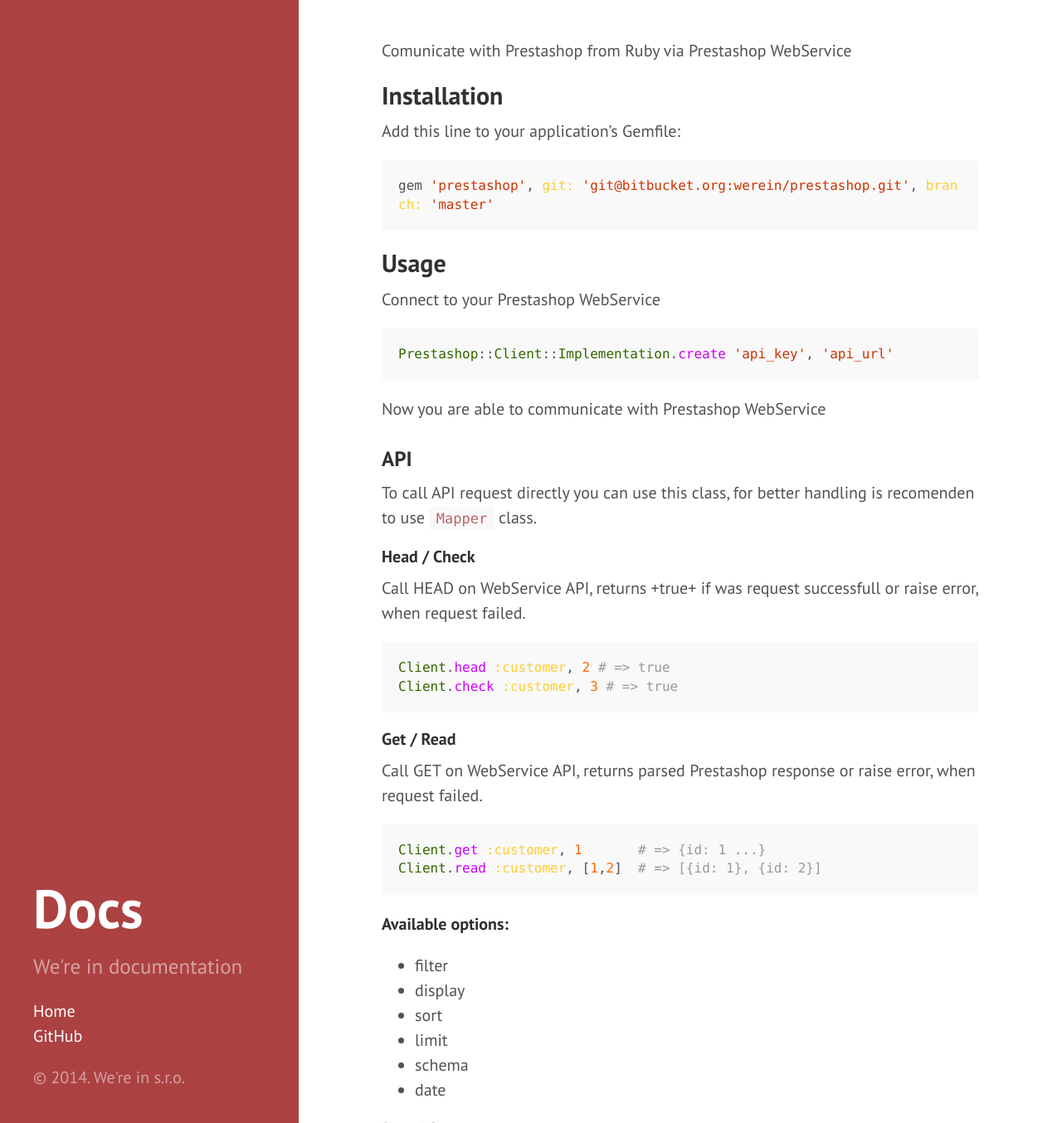
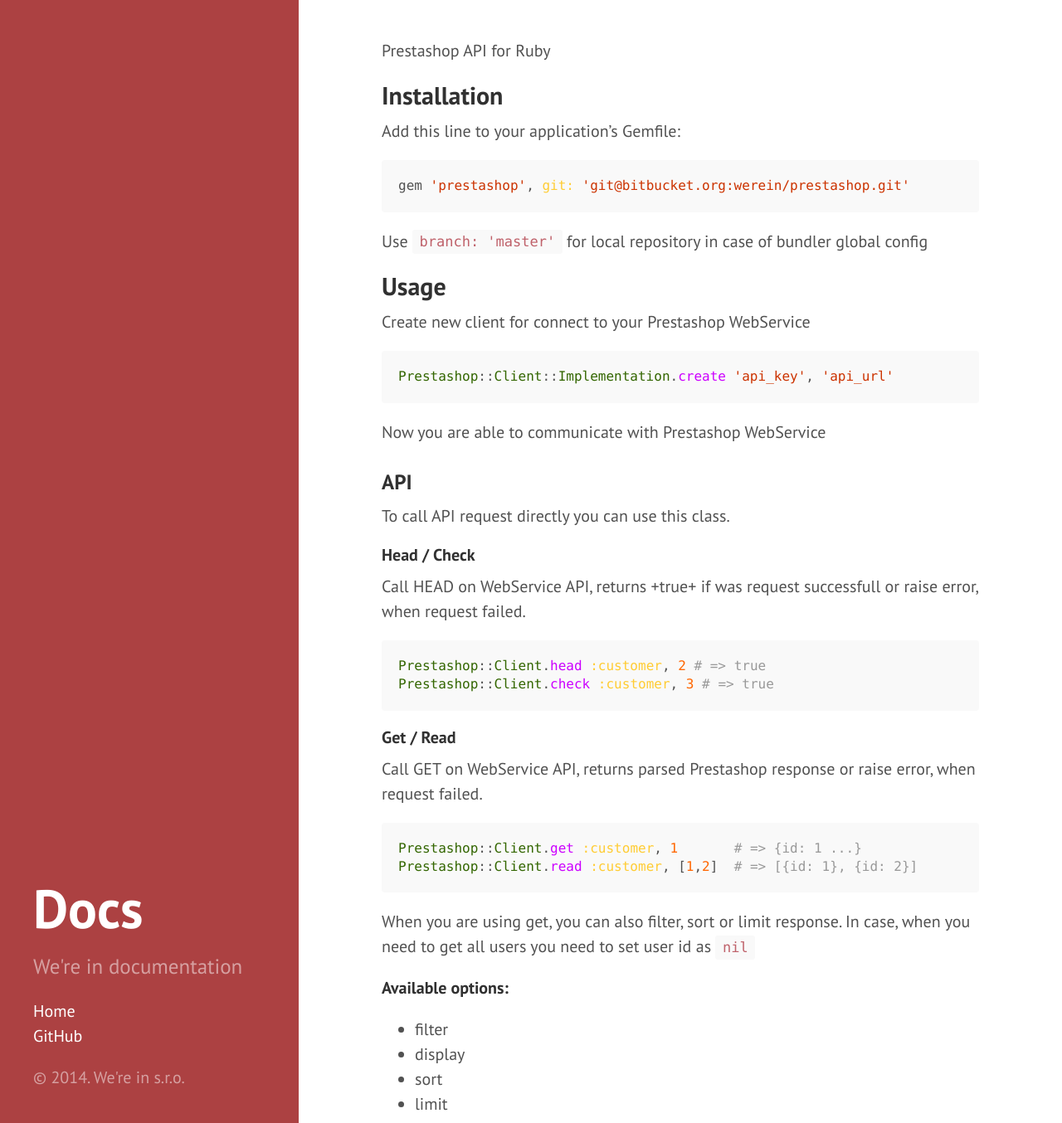
Before and after one commit to werein/werein.github.io, a Jekyll site: the page built from private-gems/prestashop.md, in a window 1280 px wide and 1400 px high, scrolled down 471 px, cut to the strip 46-1400 px from the top of the window. Shown: the whole strip at 83% size. Built offline with Jekyll 4.4.1, drawn with Linux system fonts in a browser that asks for light colours; Markdown is read by kramdown in place of the engine named in the settings; some of the changed text lies outside the part shown.

Commit message:
Updated Prestahop info

````diff
--- a/private-gems/prestashop.md
+++ b/private-gems/prestashop.md
@@ -6,35 +6,39 @@ title: Prestashop
 # Prestashop
 [![Build Status][badge-jenkins]][jenkins] [![Issue tracker][badge-jira]][jira] [![Repository][badge-bitbucket]][bitbucket] [![Coverage][badge-simplecov]][simplecov] [![Guide][badge-guide]][guide]  [![Docs][badge-docs]][docs]
 
-Comunicate with Prestashop from Ruby via Prestashop WebService
+Prestashop API for Ruby
 
 ## Installation
 
 Add this line to your application's Gemfile:
 
 ```ruby
-gem 'prestashop', git: 'git@bitbucket.org:werein/prestashop.git', branch: 'master'
+gem 'prestashop', git: 'git@bitbucket.org:werein/prestashop.git'
 ```
+
+Use `branch: 'master'` for local repository in case of bundler global config
 
 ## Usage
 
-Connect to your Prestashop WebService
+Create new client for connect to your Prestashop WebService
+
 ```ruby
 Prestashop::Client::Implementation.create 'api_key', 'api_url'
 ```
+
 Now you are able to communicate with Prestashop WebService
 
 ### API
 
-To call API request directly you can use this class, for better handling is recomenden to use `Mapper` class.
+To call API request directly you can use this class.
 
 ###### Head / Check
 
 Call HEAD on WebService API, returns +true+ if was request successfull or raise error, when request failed.
 
 ``` ruby
-Client.head :customer, 2 # => true
-Client.check :customer, 3 # => true
+Prestashop::Client.head :customer, 2 # => true
+Prestashop::Client.check :customer, 3 # => true
 ```
 
 ###### Get / Read
@@ -42,9 +46,11 @@ Client.check :customer, 3 # => true
 Call GET on WebService API, returns parsed Prestashop response or raise error, when request failed.
 
 ```ruby
-Client.get :customer, 1       # => {id: 1 ...}
-Client.read :customer, [1,2]  # => [{id: 1}, {id: 2}]
+Prestashop::Client.get :customer, 1       # => {id: 1 ...}
+Prestashop::Client.read :customer, [1,2]  # => [{id: 1}, {id: 2}]
 ```
+
+When you are using get, you can also filter, sort or limit response. In case, when you need to get all users you need to set user id as `nil`
 
 **Available options:**
 
@@ -59,7 +65,7 @@ Client.read :customer, [1,2]  # => [{id: 1}, {id: 2}]
 Call POST on WebService API, returns parsed Prestashop response if was request successfull or raise error, when request failed.
 
 ```ruby
-Client.post :customer, { name: 'Steve' } # => true
+Prestashop::Client.post :customer, { name: 'Steve' } # => true
 ```
 
 ###### Put / Update
@@ -67,8 +73,8 @@ Client.post :customer, { name: 'Steve' } # => true
 Call PUT on WebService API, returns parsed Prestashop response if was request successfull or raise error, when request failed.
 
 ```ruby
-Client.put :customer, 1, {surname: 'Jobs'} # => true
-Client.update :customer, 1, {nope: 'Jobs'} # => false
+Prestashop::Client.put :customer, 1, {surname: 'Jobs'} # => true
+Prestashop::Client.update :customer, 1, {nope: 'Jobs'} # => false
 ```
 
 ###### Delete / Destroy
@@ -76,12 +82,17 @@ Client.update :customer, 1, {nope: 'Jobs'} # => false
 Call DELETE on WebService API, returns +true+ if was request successfull or raise error, when request failed.
 
 ```ruby
-Client.delete :customer, 1 # => true
+Prestashop::Client.delete :customer, 1 # => true
 ```
 
 ### Mapper
 
-TODO
+For better handling with Prestashop is there Mapper class, that will map all Prestashop features to Ruby classes.
+
+List of objects can be found on gem docs.
+
+#### Base methods used in every model
+
 
 ## Contributing
 
````
